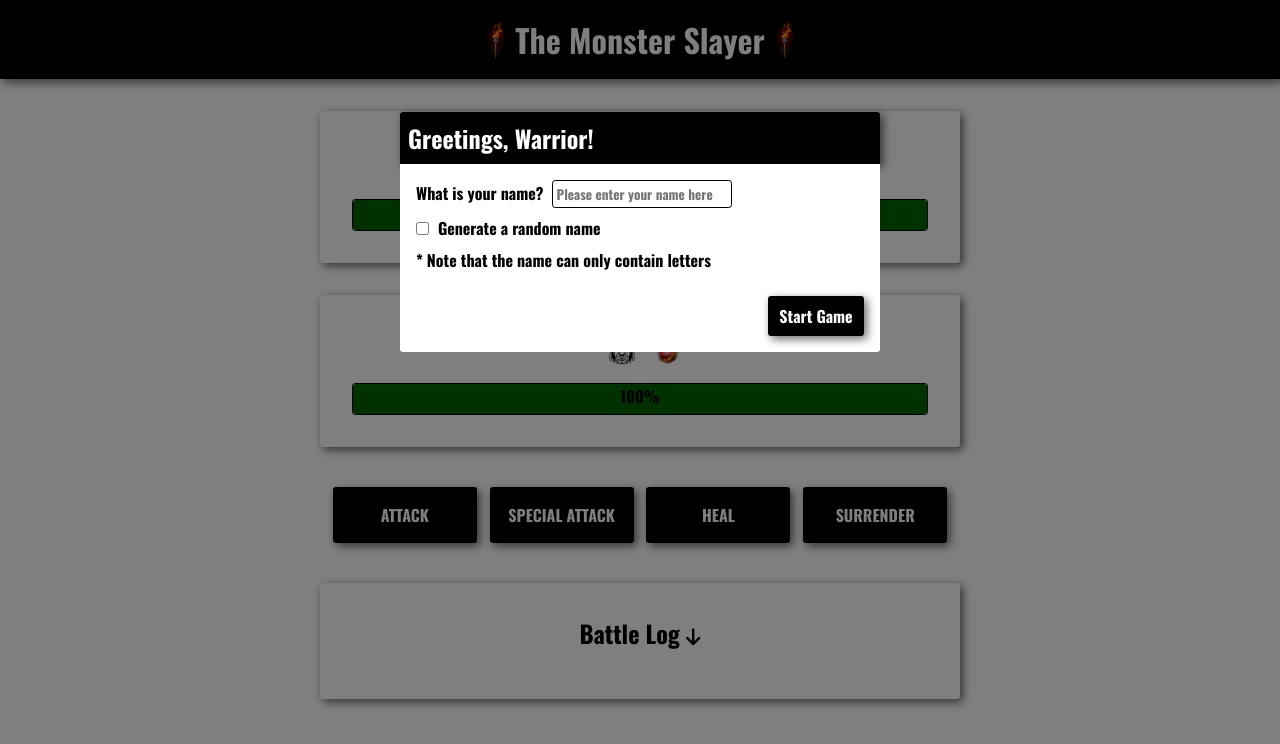
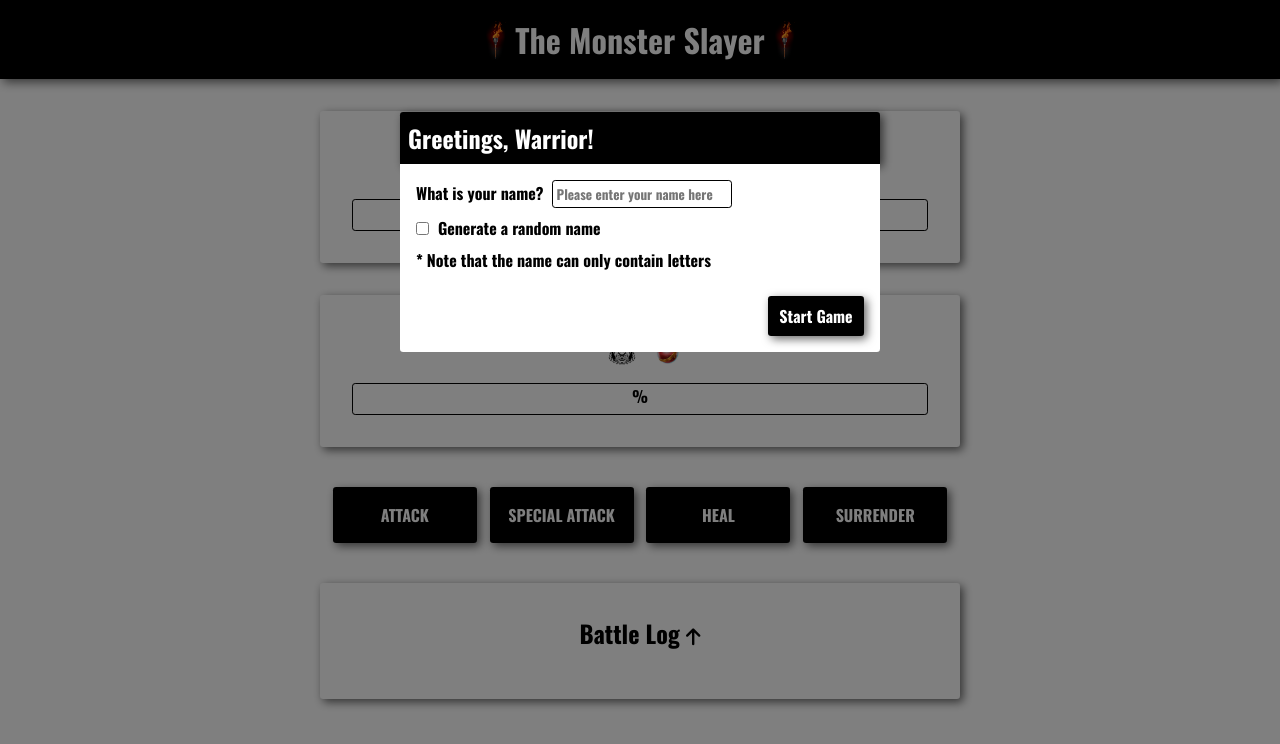
Before and after one commit to erikismyname/the-monster-slayer, a Vue app: page / in a window 1280 px wide. Shown: the top 744 px of the page. Built offline with nearby package versions, Linux system fonts and the light colour scheme.

Commit message:
Refactor battle screen component to use vuex

```diff
--- a/src/components/BattleScreen.vue
+++ b/src/components/BattleScreen.vue
@@ -1,51 +1,23 @@
 <template>
     <div>
-        <health-dashboard
-            contender="monster"
-            :contender-health="monsterHealth"
-            :has-contender-second-wind="hasMonsterSecondWind"
-        >
+        <health-dashboard contender="monster">
             <h2>Monster</h2>
         </health-dashboard>
 
-        <health-dashboard
-            contender="player"
-            :contender-health="playerHealth"
-            :contender-health-potions="playerHealthPotions"
-            :has-contender-second-wind="hasPlayerSecondWind"
-        >
+        <health-dashboard contender="player">
             <h2>{{ playerName }}</h2>
         </health-dashboard>
 
-        <game-over
-            :winner="winner"
-            @start-new-game="startNewGame"
-        />
+        <battle-controls />
 
-        <battle-controls
-            :current-round="currentRound"
-            :player-health="playerHealth"
-            :player-health-potions="playerHealthPotions"
-            :winner="winner"
-            @attack-monster="attackMonster"
-            @heal-player="healPlayer"
-            @surrender-to-monster="surrenderToMonster"
-        />
+        <game-over />
 
-        <battle-log
-            :battle-log="battleLog"
-            :battle-log-entries-order="battleLogEntriesOrder"
-            @change-battle-log-entries-order="changeBattleLogEntriesOrder"
-        />
+        <battle-log />
     </div>
 </template>
 
 <script>
-    import { mapGetters } from 'vuex';
-
-    import config from "../config";
-    import getRandomValueBetween from "../utils/getRandomValueBetween.js";
-    import formatEntry from "../utils/formatEntry.js";
+    import { mapGetters } from "vuex";
 
     import BattleControls from "./BattleControls.vue";
     import BattleLog from "./BattleLog/BattleLog.vue";
@@ -59,173 +31,31 @@
             GameOver,
             HealthDashboard,
         },
-        data() {
-            return {
-                monsterHealth: 100,
-                hasMonsterSecondWind: false,
-                hasMonsterUsedSecondWind: false,
-                playerHealth: 100,
-                playerHealthPotions: config.PLAYER_HEALTH_POTIONS_NUMBER,
-                hasPlayerSecondWind: false,
-                hasPlayerUsedSecondWind: false,
-                currentRound: 0,
-                winner: "",
-                battleLog: [],
-                battleLogEntriesOrder: "descending",
-            };
-        },
         computed: {
-            ...mapGetters(['playerName'])
+            ...mapGetters(["playerName", "playerHealth", "monsterHealth"]),
         },
         watch: {
-            monsterHealth(newHealth) {
-                if (newHealth < 0) {
-                    this.monsterHealth = 0;
-                }
-            },
-            playerHealth(newHealth) {
-                if (newHealth < 0) {
-                    this.playerHealth = 0;
-                }
-            },
-            battleLogEntriesOrder() {
-                const sortedBattleLog = [];
-
-                for (let i = 0; i < this.battleLog.length; i += 2) {
-                    sortedBattleLog.unshift(
-                        this.battleLog[i],
-                        this.battleLog[i + 1]
-                    );
-                }
-
-                this.battleLog = sortedBattleLog;
-            },
-        },
-        methods: {
-            attackMonster(isSpecialAttack) {
-                const playerAttackPoints = isSpecialAttack
-                    ? getRandomValueBetween(
-                          config.PLAYER_MIN_SPECIAL_ATTACK_POINTS,
-                          config.PLAYER_MAX_SPECIAL_ATTACK_POINTS
-                      )
-                    : getRandomValueBetween(
-                          config.PLAYER_MIN_ATTACK_POINTS,
-                          config.PLAYER_MAX_ATTACK_POINTS
-                      );
-                this.monsterHealth -= playerAttackPoints;
-
-                this.addEntryToBattleLog({
-                    contender: "Player",
-                    action: "attack",
-                    points: playerAttackPoints,
-                });
-
-                this.attackPlayer();
-            },
-            attackPlayer() {
-                const monsterAttackPoints = getRandomValueBetween(
-                    config.MONSTER_MIN_ATTACK_POINTS,
-                    config.MONSTER_MAX_ATTACK_POINTS
-                );
-                this.playerHealth -= monsterAttackPoints;
-
-                this.addEntryToBattleLog({
-                    contender: "Monster",
-                    action: "attack",
-                    points: monsterAttackPoints,
-                });
-
-                this.endCurrentRound();
-            },
-            healPlayer() {
-                const playerHealPoints = getRandomValueBetween(
-                    config.PLAYER_MIN_HEAL_POINTS,
-                    config.PLAYER_MAX_HEAL_POINTS
-                );
-                this.playerHealth += playerHealPoints;
-
-                if (this.playerHealth > 100) {
-                    this.playerHealth = 100;
-                }
-
-                this.playerHealthPotions--;
-
-                this.addEntryToBattleLog({
-                    contender: "Player",
-                    action: "heal",
-                    points: playerHealPoints,
-                });
-
-                this.attackPlayer();
-            },
-            endCurrentRound() {
-                if (this.monsterHealth <= 0 && this.playerHealth <= 0) {
-                    this.winner = "draw";
-                } else if (this.monsterHealth <= 0) {
-                    this.processMonsterDying();
-                } else if (this.playerHealth <= 0) {
-                    this.processPlayerDying();
-                }
-
-                this.currentRound++;
-            },
-            processPlayerDying() {
-                if (this.hasSecondWind("player")) {
-                    this.hasPlayerSecondWind = true;
-                    this.hasPlayerUsedSecondWind = true;
-                    this.playerHealth = 50;
-
-                    return;
-                }
-
-                this.winner = "monster";
-            },
-            processMonsterDying() {
-                if (this.hasSecondWind("monster")) {
-                    this.hasMonsterSecondWind = true;
-                    this.hasMonsterUsedSecondWind = true;
-                    this.monsterHealth = 50;
-
-                    return;
-                }
-
-                this.winner = "player";
-            },
-            hasSecondWind(contender) {
-                const hasContenderUsedSecondWind =
-                    contender === "player"
-                        ? this.hasPlayerUsedSecondWind
-                        : this.hasMonsterUsedSecondWind;
-
-                return !hasContenderUsedSecondWind && Math.random() > 0.5;
-            },
-            startNewGame() {
-                this.monsterHealth = 100;
-                this.hasMonsterSecondWind = false;
-                this.hasMonsterUsedSecondWind = false;
-
-                this.playerHealth = 100;
-                this.playerHealthPotions = config.PLAYER_HEALTH_POTIONS_NUMBER;
-                this.hasPlayerSecondWind = false;
-                this.hasPlayerUsedSecondWind = false;
-
-                this.currentRound = 0;
-                this.winner = "";
-                this.battleLog = [];
-            },
-            surrenderToMonster() {
-                this.winner = "monster";
-            },
-            addEntryToBattleLog(entry) {
-                const formattedEntry = formatEntry(entry);
-                this.battleLog.unshift(formattedEntry);
-            },
-            changeBattleLogEntriesOrder() {
-                this.battleLogEntriesOrder =
-                    this.battleLogEntriesOrder === "descending"
-                        ? "ascending"
-                        : "descending";
-            },
+            // monsterHealth(newHealth) {
+            //     if (newHealth < 0) {
+            //         this.monsterHealth = 0;
+            //     }
+            //     // in monster store: monsterHealth -= attackPoints ; if monsterHealth < 0 monsterHealth = 0
+            // },
+            // playerHealth(newHealth) {
+            //     if (newHealth < 0) {
+            //         this.playerHealth = 0;
+            //     }
+            // },
+            // battleLogEntriesOrder() {
+            //     const sortedBattleLog = [];
+            //     for (let i = 0; i < this.battleLog.length; i += 2) {
+            //         sortedBattleLog.unshift(
+            //             this.battleLog[i],
+            //             this.battleLog[i + 1]
+            //         );
+            //     }
+            //     this.battleLog = sortedBattleLog;
+            // },
         },
     };
 </script>
```
